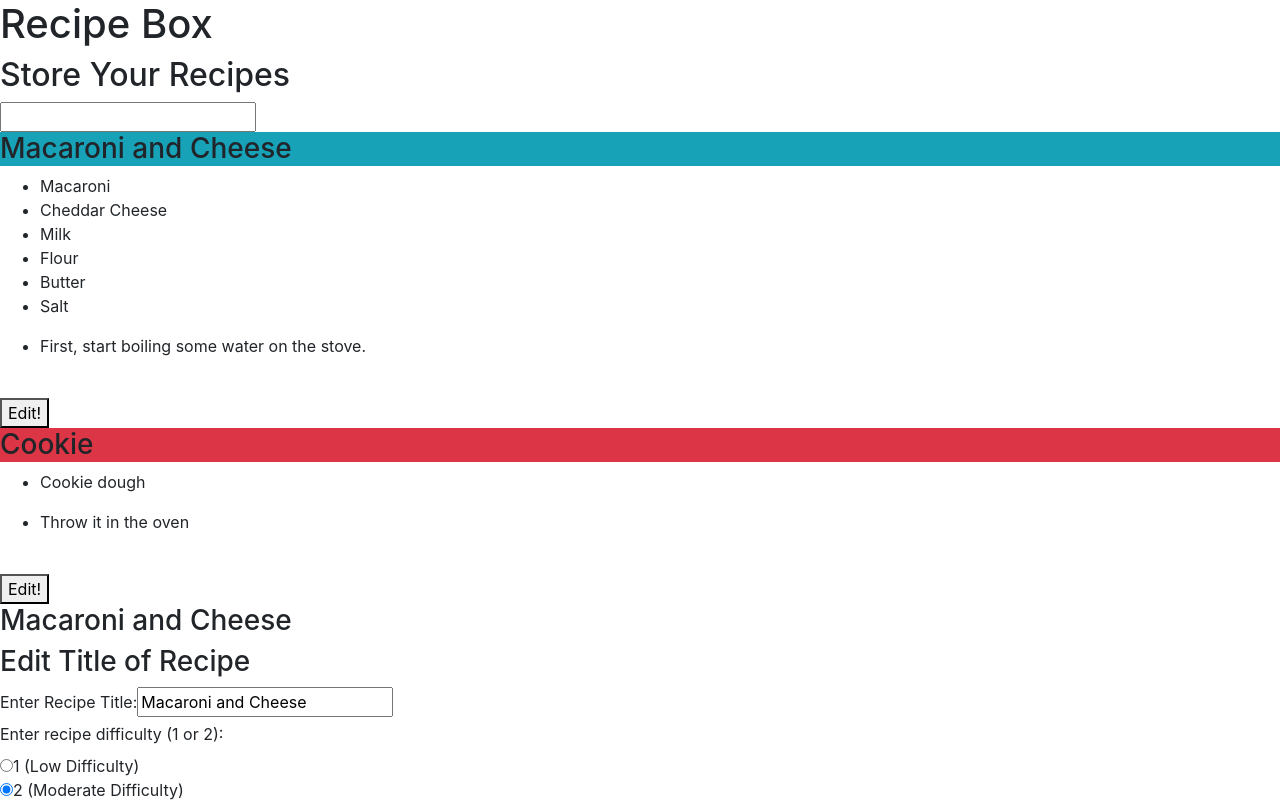
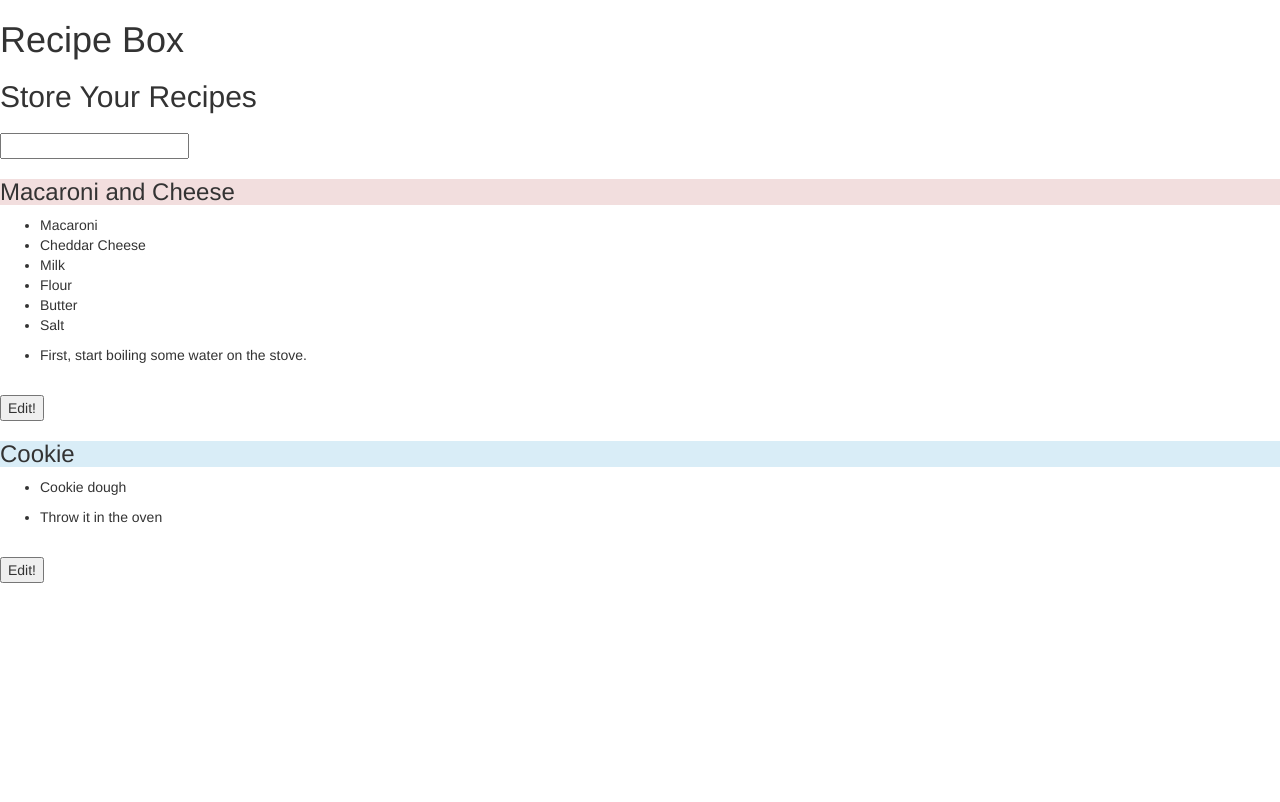
Before and after one commit to seanulus/recipe-box-angular, an Angular app: page / in a window 1280 px wide. Built offline with nearby package versions, Linux system fonts and the light colour scheme.

Commit message:
Add ngIf to essentially hide and show the edit div

```diff
--- a/package.json
+++ b/package.json
@@ -21,7 +21,7 @@
     "@angular/platform-browser": "^5.2.0",
     "@angular/platform-browser-dynamic": "^5.2.0",
     "@angular/router": "^5.2.0",
-    "bootstrap": "^4.1.1",
+    "bootstrap": "^3.3.7",
     "core-js": "^2.4.1",
     "rxjs": "^5.5.6",
     "zone.js": "^0.8.19"
--- a/src/app/app.component.html
+++ b/src/app/app.component.html
@@ -19,7 +19,7 @@
   <br>
   <button (click)="editRecipe(currentRecipe)">Edit!</button>
 </div>
-
+<div *ngIf="selectedRecipe">
   <h3>{{selectedRecipe.title}}</h3>
   <h3>Edit Title of Recipe</h3>
   <label>Enter Recipe Title:</label>
@@ -28,3 +28,5 @@
   <br>
   <input type="radio" [(ngModel)]="selectedRecipe.difficulty" [value]="1">1 (Low Difficulty)<br>
   <input type="radio" [(ngModel)]="selectedRecipe.difficulty" [value]="2">2 (Moderate Difficulty)
+  <button (click)="finishedEditing()">Done</button>
+</div>
--- a/src/app/app.component.ts
+++ b/src/app/app.component.ts
@@ -10,12 +10,13 @@ export class AppComponent {
   title = 'app';
   currentFocus: string = 'Store Your Recipes'
   recipes: Recipe[] = [
-    new Recipe('Macaroni and Cheese', ['Macaroni', 'Cheddar Cheese', 'Milk', 'Flour', 'Butter', 'Salt'], 'First, start boiling some water on the stove.', 2),
-    new Recipe('Cookie', ['Cookie dough'], 'Throw it in the oven', 1)
+    new Recipe('Macaroni and Cheese', ['Macaroni', 'Cheddar Cheese', 'Milk', 'Flour', 'Butter', 'Salt'], 'First, start boiling some water on the stove.', 1),
+    new Recipe('Cookie', ['Cookie dough'], 'Throw it in the oven', 2)
   ]
-  selectedRecipe: Recipe = this.recipes[0];
+  selectedRecipe = null;
   editRecipe(clickedRecipe) {
     this.selectedRecipe = clickedRecipe;
+    console.log(typeof this.selectedRecipe.difficulty);
   }
   difficultyColor(currentRecipe) {
     if (currentRecipe.difficulty === 1) {
@@ -24,4 +25,7 @@ export class AppComponent {
       return "bg-info";
     }
   }
+  finishedEditing() {
+    this.selectedRecipe = null;
+  }
 }
```
Also changed, not shown: 1 other file (tests, documents, lock files or other folders). Lines whose indentation alone changed are shown as unchanged.
